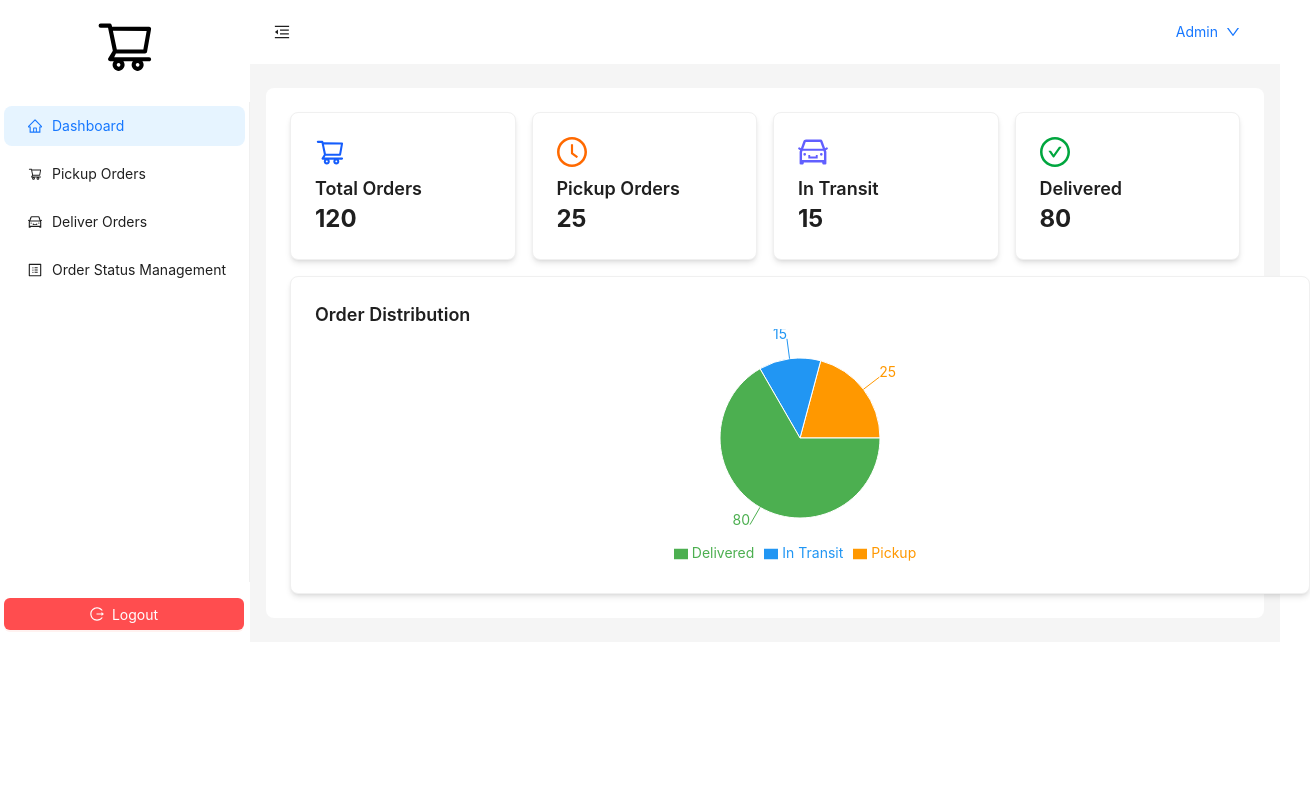
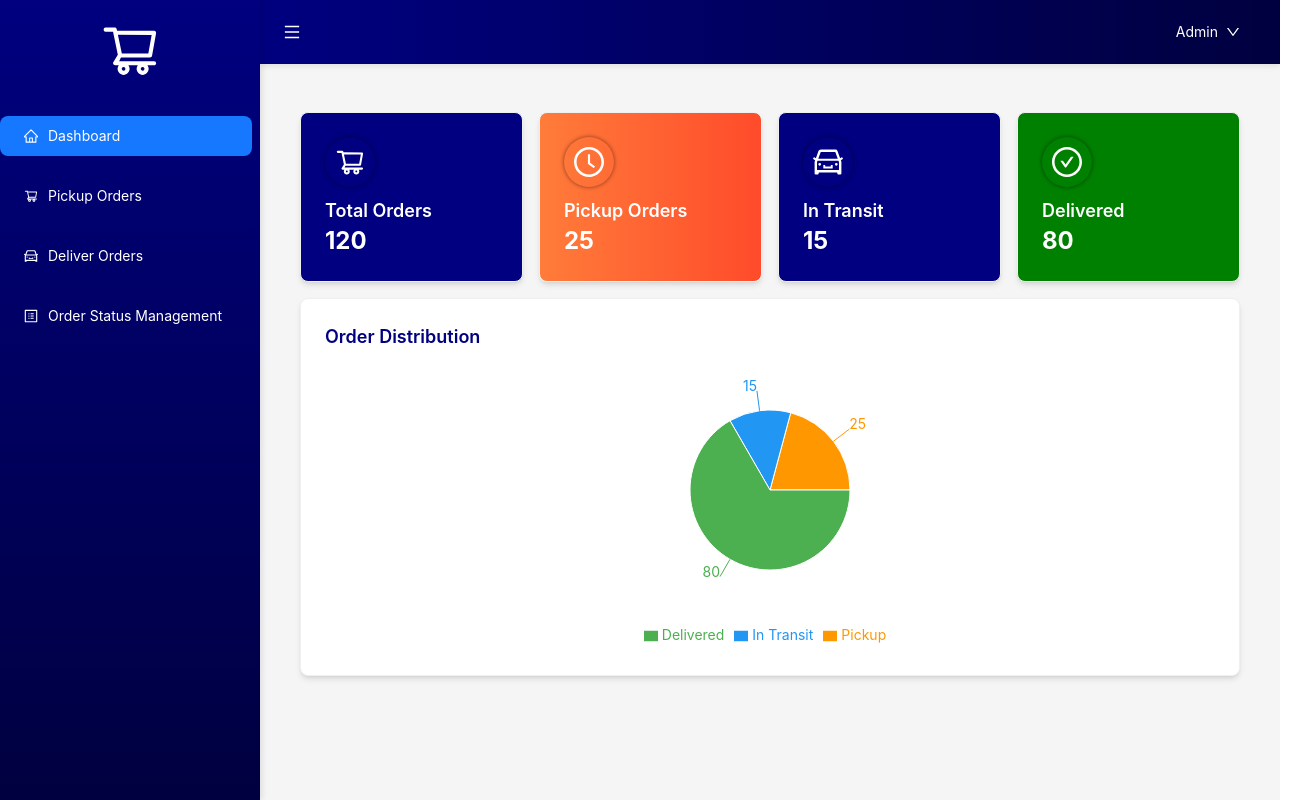
Before and after one commit to Dot-Click/Frank-admin-panel-Fe, a React (Vite) app: page /dashboard in a window 1280 px wide. Shown: the whole page, 1310 px wide, since content can reach past the window. Built offline with nearby package versions, Linux system fonts and the light colour scheme.

Commit message:
modify and enhanced

```diff
--- a/src/components/Dashboard.tsx
+++ b/src/components/Dashboard.tsx
@@ -36,41 +36,50 @@ const Dashboard: React.FC = () => {
     <div >
       <Row gutter={16} className="mb-4 flex sm:gap-0 gap-4">
         <Col xs={24} sm={12} md={6}>
-          <Card className="rounded-2xl shadow-md">
-            <ShoppingCartOutlined className="text-3xl !text-blue-600 mb-2" />
-            <h3 className="text-lg font-semibold">Total Orders</h3>
-            <p className="text-2xl font-bold">120</p>
+          <Card className="rounded-2xl shadow-md" style={{ backgroundColor: "#000080" }}>
+          <div style={{boxShadow: "0 0 4px 0 rgba(0, 0, 0, 0.5)", borderRadius: "50%", marginBottom: "10px", width: "50px", height: "50px", display: "flex", alignItems: "center", justifyContent: "center"}}>
+            <ShoppingCartOutlined className="text-3xl" style={{ color: "#ffffff" }} />
+            </div>
+            <h3 className="text-lg font-semibold" style={{ color: "#ffffff" }}>Total Orders</h3>
+            <p className="text-2xl font-bold" style={{ color: "#ffffff" }}>120</p>
           </Card>
         </Col>
         <Col xs={24} sm={12} md={6}>
-          <Card className="rounded-2xl shadow-md">
-            <ClockCircleOutlined className="text-3xl !text-orange-500 mb-2" />
-            <h3 className="text-lg font-semibold">Pickup Orders</h3>
-            <p className="text-2xl font-bold">25</p>
+          <Card className="rounded-2xl shadow-md" style={{ background: "linear-gradient(90deg, #FF7C3A, #FF4B2B)" }}>
+          <div style={{boxShadow: "0 0 4px 0 rgba(0, 0, 0, 0.5)", borderRadius: "50%", marginBottom: "10px", width: "50px", height: "50px", display: "flex", alignItems: "center", justifyContent: "center"}}>
+            <ClockCircleOutlined className="text-3xl" style={{ color: "#ffffff" }} />
+            </div>
+            <h3 className="text-lg font-semibold" style={{ color: "#ffffff" }}>Pickup Orders</h3>
+            <p className="text-2xl font-bold" style={{ color: "#ffffff" }}>25</p>
           </Card>
         </Col>
         <Col xs={24} sm={12} md={6}>
-          <Card className="rounded-2xl shadow-md">
-            <CarOutlined className="text-3xl !text-indigo-500 mb-2" />
-            <h3 className="text-lg font-semibold">In Transit</h3>
-            <p className="text-2xl font-bold">15</p>
+          <Card className="rounded-2xl shadow-md" style={{ backgroundColor: "#000080" }}>
+          <div style={{boxShadow: "0 0 4px 0 rgba(0, 0, 0, 0.5)", borderRadius: "50%", marginBottom: "10px", width: "50px", height: "50px", display: "flex", alignItems: "center", justifyContent: "center"}}>
+            <CarOutlined className="text-3xl" style={{ color: "#ffffff" }} />
+            </div>
+            <h3 className="text-lg font-semibold" style={{ color: "#ffffff" }}>In Transit</h3>
+            <p className="text-2xl font-bold" style={{ color: "#ffffff" }}>15</p>
           </Card>
         </Col>
         <Col xs={24} sm={12} md={6}>
-          <Card className="rounded-2xl shadow-md">
-            <CheckCircleOutlined className="text-3xl !text-green-600 mb-2" />
-            <h3 className="text-lg font-semibold">Delivered</h3>
-            <p className="text-2xl font-bold">80</p>
+          <Card className="rounded-2xl shadow-md" style={{ backgroundColor: "green"  }}>
+            <div style={{boxShadow: "0 0 4px 0 rgba(0, 0, 0, 0.5)", borderRadius: "50%", marginBottom: "10px", width: "50px", height: "50px", display: "flex", alignItems: "center", justifyContent: "center"}}>
+              <CheckCircleOutlined className="text-3xl" style={{ color: "white" }} />
+            </div>
+            {/* <CheckCircleOutlined className="text-3xl mb-2" style={{ color: "white" }} /> */}
+            <h3 className="text-lg font-semibold" style={{ color: "white" }}>Delivered</h3>
+            <p className="text-2xl font-bold" style={{ color: "white" }}>80</p>
           </Card>
         </Col>
       </Row>
 
       {/* Chart + Recent Orders */}
-      <Row gutter={16}>
-        <Col xs={24} md={12}  >
-          <Card className="rounded-2xl shadow-md sm:w-255">
-            <h3 className="text-lg font-semibold">Order Distribution</h3>
-            <ResponsiveContainer width="100%" height={240} className="sm:h-150">
+      <Row gutter={16} className="min-h-[300px]">
+        <Col xs={24}>
+          <Card className="rounded-2xl shadow-md " style={{ width: "100%", height: "100%" }}>
+            <h3 className="text-lg font-semibold" style={{ color: "#000080" }}>Order Distribution</h3>
+            <ResponsiveContainer width="100%" height={300} >
               <PieChart>
                 <Pie
                   data={chartData}
--- a/src/components/Dropdown.tsx
+++ b/src/components/Dropdown.tsx
@@ -22,7 +22,7 @@ const DropdownMenu: React.FC = () => {
     className="mr-10"
   >
     <a onClick={(e) => e.preventDefault()}>
-      <Space>
+      <Space style={{ color: '#fff' }}>
         Admin
         <DownOutlined />
       </Space>
--- a/src/components/Pickuporder.tsx
+++ b/src/components/Pickuporder.tsx
@@ -1,6 +1,7 @@
 import React from "react";
-import { Table, Tag } from "antd";
+import { Table, Tag, Input, Card } from "antd";
 import type { ColumnsType } from "antd/es/table";
+import { useState } from "react";
 
 interface Order {
   key: string;
@@ -13,6 +14,7 @@ interface Order {
 }
 
 const PickupOrders: React.FC = () => {
+  const [searchText, setSearchText] = useState<string>("");
   const Pickuporders: Order[] = [
     {
       key: "1",
@@ -57,10 +59,10 @@ const PickupOrders: React.FC = () => {
     { title: "Phone", dataIndex: "phone", key: "phone" },
     { title: "Pickup Address", dataIndex: "pickupAddress", key: "pickupAddress" },
     {
-      title: "Total (PKR)",
+      title: "Total (₦)",
       dataIndex: "total",
       key: "total",
-      render: (value) => `Rs. ${value.toLocaleString()}`,
+      render: (value) => `₦ ${value.toLocaleString()}`,
     },
     {
       title: "Status",
@@ -84,35 +86,33 @@ const PickupOrders: React.FC = () => {
     // },
   ];
 
+  const filteredOrders = Pickuporders.filter(order =>
+    order.orderId.toLowerCase().includes(searchText.toLowerCase()) ||
+    order.customer.toLowerCase().includes(searchText.toLowerCase()) ||
+    order.pickupAddress.toLowerCase().includes(searchText.toLowerCase())
+  );
+
   return (
-    <div style={{ padding: 20 }}>
-      <h2 className="text-xl font-semibold mb-4">Pickup Orders</h2>
-      {/* table responsive */}
-      <Table columns={columns} dataSource={Pickuporders} rowKey="key" scroll={{ x: 'max-content' }} />
-      {/* <Table columns={columns} dataSource={Pickuporders} rowKey="key" responsive /> */}
-
-      {/* <Modal
-        title="Order Details"
-        open={open}
-        onCancel={() => setOpen(false)}
-        footer={[
-          <Button key="close" onClick={() => setOpen(false)}>
-            Close
-          </Button>,
-        ]}
-        className="!w-200"
-      >
-        {selectedOrder && (
-          <div className="flex flex-col gap-2">
-            <p><strong>Order ID:</strong> {selectedOrder.orderId}</p>
-            <p><strong>Customer:</strong> {selectedOrder.customer}</p>
-            <p><strong>Phone:</strong> {selectedOrder.phone}</p>
-            <p><strong>Pickup Address:</strong> {selectedOrder.pickupAddress}</p>
-            <p><strong>Total:</strong> Rs. {selectedOrder.total.toLocaleString()}</p>
-            <p><strong>Status:</strong> <Tag color="orange">{selectedOrder.status}</Tag></p>
-          </div>
-        )}
-      </Modal> */}
+    <div className="p-5">
+      <Card className="rounded-lg shadow-md mb-5">
+        <h2 className="text-2xl font-semibold mb-4">Pickup Orders</h2>
+        <Input.Search
+          placeholder="Search orders by ID, customer, or address"
+          allowClear
+          enterButton="Search"
+          size="large"
+          onSearch={(value) => setSearchText(value)}
+          onChange={(e) => setSearchText(e.target.value)}
+          className="mb-4"
+        />
+        <Table
+          columns={columns}
+          dataSource={filteredOrders}
+          rowKey="key"
+          scroll={{ x: 'max-content' }}
+          className="w-full"
+        />
+      </Card>
     </div>
   );
 };
--- a/src/components/layout.tsx
+++ b/src/components/layout.tsx
@@ -1,13 +1,11 @@
 import {
     CarOutlined,
     HomeOutlined,
-    LogoutOutlined,
-    MenuFoldOutlined,
-    MenuUnfoldOutlined,
+    MenuOutlined,
     ProfileOutlined,
     ShoppingCartOutlined,
 } from '@ant-design/icons';
-import { Button, Layout, Menu, theme } from 'antd';
+import { Button, Layout, Menu } from 'antd';
 import DropdownMenu from './Dropdown';
 import { useState } from 'react';
 import { Outlet, useNavigate } from 'react-router-dom';
@@ -17,84 +15,82 @@ const { Header, Sider, Content } = Layout;
 const DashboardLayout = () => {
     const navigate = useNavigate()
     const [collapsed, setCollapsed] = useState(false);
-    const {
-        token: { colorBgContainer, borderRadiusLG },
-    } = theme.useToken();
 
     return (
         <div>
             <Layout>
-                <Sider trigger={null} collapsible collapsed={collapsed} className='min-h-120' width={250} style={{
-                    background: "white",
+                <Sider trigger={null} collapsible collapsed={collapsed} className='min-h-screen' width={260} style={{
+                    background: "linear-gradient(to bottom, #000080, #000040)", // Dark blue gradient
+                    paddingTop: 20,
+                    boxShadow: "2px 0 6px rgba(0, 0, 0, 0.1)"
                 }}>
                     <div className="demo-logo-vertical" />
-                    <div className='flex justify-center items-center cursor-pointer'>
-                        <ShoppingCartOutlined className='text-[60px] mt-4' onClick={() => navigate("/dashboard")} />
+                    <div className='flex justify-center items-center cursor-pointer mb-6'>
+                        <ShoppingCartOutlined className='text-[60px]' style={{ color: '#fff' }} onClick={() => navigate("/dashboard")} />
                     </div>
                     <Menu
-                        style={{ marginTop: 26 }}
+                        style={{ marginTop: 26, background: "transparent", borderRight: "none" }}
                         className="flex flex-col h-120"
-                        theme="light"
+                        theme="dark"
                         mode="inline"
                         defaultSelectedKeys={['1']}
                         items={[
                             {
                                 key: '1',
-                                icon: <HomeOutlined />,
+                                icon: <HomeOutlined style={{ color: '#fff' }} />,
                                 label: 'Dashboard',
-                                onClick: () => navigate("/dashboard")
+                                onClick: () => navigate("/dashboard"),
+                                style: { margin: '10px 0', borderRadius: '8px', color: '#fff' }
                             },
                             {
                                 key: '2',
-                                icon: <ShoppingCartOutlined />,
+                                icon: <ShoppingCartOutlined style={{ color: '#fff' }} />,
                                 label: 'Pickup Orders',
-                                onClick: () => navigate("/dashboard/pickup-orders")
+                                onClick: () => navigate("/dashboard/pickup-orders"),
+                                style: { margin: '10px 0', borderRadius: '8px', color: '#fff' }
                             },
                             {
                                 key: '3',
-                                icon: <CarOutlined />,
+                                icon: <CarOutlined style={{ color: '#fff' }} />,
                                 label: 'Deliver Orders',
-                                onClick: () => navigate("/dashboard/deliver-orders")
+                                onClick: () => navigate("/dashboard/deliver-orders"),
+                                style: { margin: '10px 0', borderRadius: '8px', color: '#fff' }
                             },
                             {
                                 key: '4',
-                                icon: <ProfileOutlined />,
+                                icon: <ProfileOutlined style={{ color: '#fff' }} />,
                                 label: 'Order Status Management',
-                                onClick: () => navigate("/dashboard/status-management")
+                                onClick: () => navigate("/dashboard/status-management"),
+                                style: { margin: '10px 0', borderRadius: '8px', color: '#fff' }
                             },
                         ]}
                     />
-                    <Button
-                        type="primary"
-                        danger
-                        icon={<LogoutOutlined />}
-                        block
-                        className={`mt-4 mx-1 ${collapsed ? "w-12 h-12 flex items-center justify-center p-0" : "sm:!w-60"}`}
-                        onClick={() => navigate("/")}
-                    >
-                        {!collapsed && "Logout"}
-                    </Button>
                 </Sider>
                 <Layout>
-                    <Header style={{ padding: 0, background: colorBgContainer, display: "flex", justifyContent: "space-between" }}>
+                    <Header style={{ padding: 0, background: "linear-gradient(to right, #000080, #000040)", display: "flex", justifyContent: "space-between", alignItems: "center", height: 64, boxShadow: "0 2px 6px rgba(0, 0, 0, 0.1)" }}>
+                        <div className='flex items-center gap-2'>
                             <Button
                                 type="text"
-                            icon={collapsed ? <MenuUnfoldOutlined /> : <MenuFoldOutlined />}
+                                icon={collapsed ? <MenuOutlined style={{ color: '#fff' }} /> : <MenuOutlined style={{ color: '#fff' }} />}
                                 onClick={() => setCollapsed(!collapsed)}
                                 style={{
                                     fontSize: '16px',
                                     width: 64,
                                     height: 64,
+                                    color: '#fff'
                                 }}
                             />
+                        </div>
                         <DropdownMenu />
                     </Header>
                     <Content
                         style={{
                             margin: '24px 16px',
                             padding: 24,
-                            background: colorBgContainer,
-                            borderRadius: borderRadiusLG,
+                            // background: "white",
+                            // border: "1px solid #e0e0e0",
+                            borderRadius: 10,
+                            // boxShadow: "0 2px 8px rgba(0, 0, 0, 0.05)"
                         }}
                     >
                         <Outlet />
```
Also changed, not shown: src/components/Authlayout.tsx (+44 -20 lines), src/components/Deliverorder.tsx (+31 -30 lines), src/components/StatusManagement.tsx (+30 -31 lines). Lines whose indentation alone changed are shown as unchanged.
